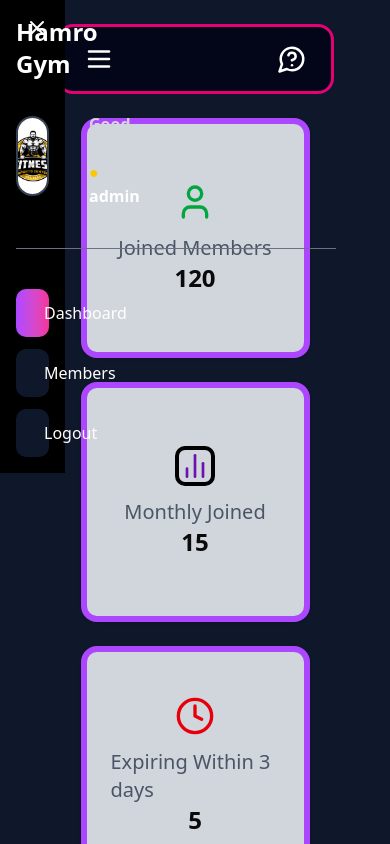
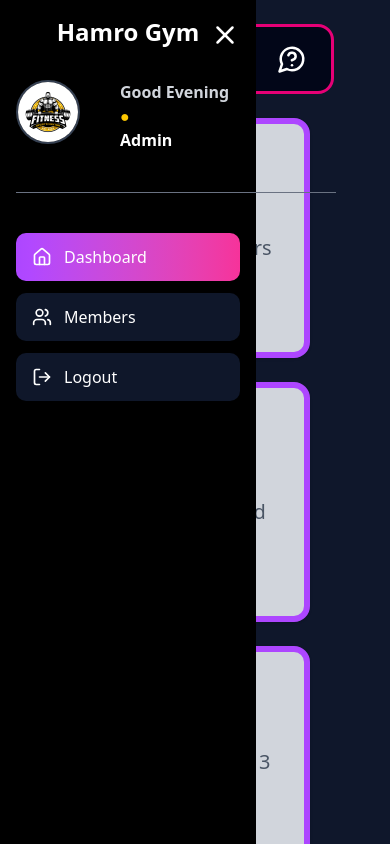
Before and after one commit to razace50/gym-front, a React (Vite) app: page /dashboard in a window 390 px wide. Both pictures are taken after a click on the icon 98 px from the left and 59 px from the top of the page. Shown: the top 844 px of the page. Built offline with nearby package versions, Linux system fonts and the light colour scheme.

Commit message:
sidebar code for sidebar transition updated

```diff
--- a/src/components/DashboardComponents/Sidebar.tsx
+++ b/src/components/DashboardComponents/Sidebar.tsx
@@ -9,12 +9,20 @@ setOpen: (val: boolean) => void;
 
 const Sidebar: React.FC<SideBarProps> = ({open, setOpen}) => {
   return (
-    <div className={`fixed top-0 left-0 w-1/6 bg-black text-white p-4 transform transition-transform duration-300 z-50 lg:static lg:translate-x-0 ${open ? "translate-x-0" : "-translate-x-full" }`}>
+    <>
+    {/* Background overlay when sidebar is open (for mobile) */}
+    {open && (
+      <div
+      className="fixed inset-0 z-40 lg:hidden"
+      onClick={() => setOpen(false)}
+      />
+    )}
+    <div className={`fixed top-0 left-0 lg:w-1/6 w-64 h-full lg:h-auto bg-black text-white p-4 transform transition-transform duration-300 z-50 lg:static lg:translate-x-0 ${open ? "translate-x-0" : "-translate-x-full" }`}>
       {/* CLose button (only on mobile) */}
-      <button className="lg:hidden absolute top-4 right-4 text-white"
+      <button className="lg:hidden absolute top-5 right-4 text-white"
       onClick={()=> setOpen(false)}
       >
-        <X size={24}/>
+        <X size={30}/>
 
       </button>
       {/* Logo / Header */}
@@ -25,12 +33,12 @@ const Sidebar: React.FC<SideBarProps> = ({open, setOpen}) => {
         <img
           src="/public/images/logoDash.jpg"
           alt="Profile"
-          className="w-30 h-20 rounded-full border-2 border-gray-700 object-cover"
+          className="lg:w-30 lg:h-20 w-16 h-16 rounded-full border-2 border-gray-700 object-cover"
         />
-        <div><p className="mt-2 text-gray-300 text-2x; font-bold">
+        <div><p className="mt-2 text-gray-300 text-2x font-bold">
           Good Evening <span className="text-yellow-400">●</span>
         </p>
-        <p className="font-semibold">admin</p></div>
+        <p className="font-semibold">Admin</p></div>
       </div>
        <hr className="w-80 border-t border-gray-500 my-10" />
 
@@ -49,6 +57,7 @@ const Sidebar: React.FC<SideBarProps> = ({open, setOpen}) => {
         </button>
       </nav>
     </div>
+    </>
   );
 };
 
```
